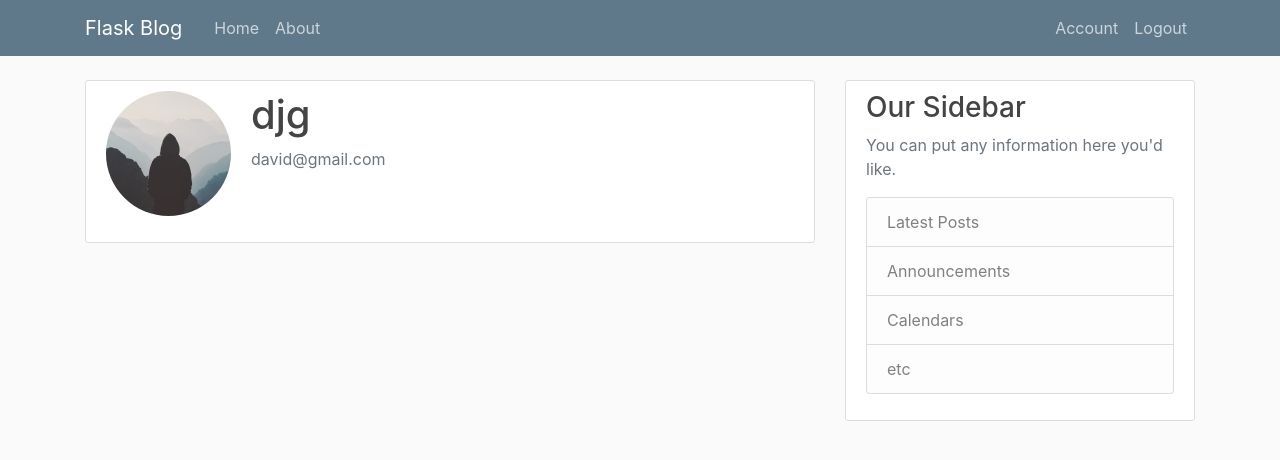
After one commit to gamadjg/flaskblog, a Flask app: page /account in a window 1280 px wide. The commit adds this page. Shown: the top 460 px of the page. Run offline with Flask 2, Linux system fonts and the light colour scheme; a user stored in the database is signed in; some libraries are stand-ins or nearby versions.

Commit message:
Account features created

```diff
--- a/flaskblog/routes.py
+++ b/flaskblog/routes.py
@@ -1,8 +1,8 @@
-from flask import render_template, url_for, flash, redirect
+from flask import render_template, url_for, flash, redirect, request
 from flaskblog import app, db, bcrypt
 from flaskblog.forms import RegistrationForm, LoginForm
 from flaskblog.models import User, Post
-
+from flask_login import login_user, current_user, logout_user, login_required
 
 posts = [
     {
@@ -33,6 +33,8 @@ def about():
 
 @app.route('/register', methods=['GET', 'POST'])
 def register():
+    if current_user.is_authenticated:
+        return redirect(url_for("home"))
     form = RegistrationForm()
     if form.validate_on_submit():
         hashed_pwd = bcrypt.generate_password_hash(form.password.data).decode('utf-8')
@@ -46,11 +48,28 @@ def register():
 
 @app.route('/login', methods=['GET', 'POST'])
 def login():
+    if current_user.is_authenticated:
+        return redirect(url_for("home"))
     form = LoginForm()
     if form.validate_on_submit():
-        if form.email.data == 'admin@gmail.com' and form.password.data == 'T3stingABC^':
-            flash('You have been logged in!', 'success')
-            return redirect(url_for('home'))
+        user = User.query.filter_by(email=form.email.data).first()
+        if user and bcrypt.check_password_hash(user.password, form.password.data):
+            login_user(user, remember=form.remember.data)
+            next_page = request.args.get('next')
+            return redirect(next_page) if next_page else redirect(url_for('home'))
         else:
-            flash('Login unsuccessful. Please check username and password', 'danger')
+            flash('Login unsuccessful. Please check email and password', 'danger')
     return render_template('login.html', title='Login', form=form)
+
+
+@app.route('/logout')
+def logout():
+    logout_user()
+    return redirect(url_for('home'))
+
+
+@app.route('/account')
+@login_required
+def account():
+    image_file = url_for('static', filename='profile_pics/' + current_user.image_file)
+    return render_template('account.html', title='Account', image_file=image_file)
--- /dev/null
+++ b/flaskblog/templates/account.html
@@ -0,0 +1,13 @@
+{% extends "layout.html" %}
+{% block content %}
+	<div class="content-section">
+	  <div class="media">
+	    <img class="rounded-circle account-img" src="{{ image_file }}">
+	    <div class="media-body">
+	      <h2 class="account-heading">{{ current_user.username }}</h2>
+	      <p class="text-secondary">{{ current_user.email }}</p>
+	    </div>
+	  </div>
+	  <!-- FORM HERE -->
+	</div>
+{% endblock content %}
--- a/flaskblog/templates/layout.html
+++ b/flaskblog/templates/layout.html
@@ -31,8 +31,13 @@
 	        </div>
 	        <!-- Navbar Right Side -->
 	        <div class="navbar-nav">
-	          <a class="nav-item nav-link" href="{{ url_for('login')}}">Login</a>
-	          <a class="nav-item nav-link" href="{{ url_for('register')}}">Register</a>
+	        	{% if current_user.is_authenticated %}
+	        		<a class="nav-item nav-link" href="{{ url_for('account')}}">Account</a>
+	        		<a class="nav-item nav-link" href="{{ url_for('logout')}}">Logout</a>
+	        	{% else %}
+	        		<a class="nav-item nav-link" href="{{ url_for('login')}}">Login</a>
+	          		<a class="nav-item nav-link" href="{{ url_for('register')}}">Register</a>
+	        	{% endif %}
 	        </div>
 	      </div>
 	    </div>
```
Also changed, not shown: flaskblog/__init__.py (+7 -0 lines), flaskblog/models.py (+11 -3 lines), flaskblog/site.db, flaskblog/static/profile_pics/default.jpg (added), flaskblog/static/profile_pics/geo_wolf.png (added), flaskblog/static/profile_pics/geo_wolf_2.png (added), 1 other file.
